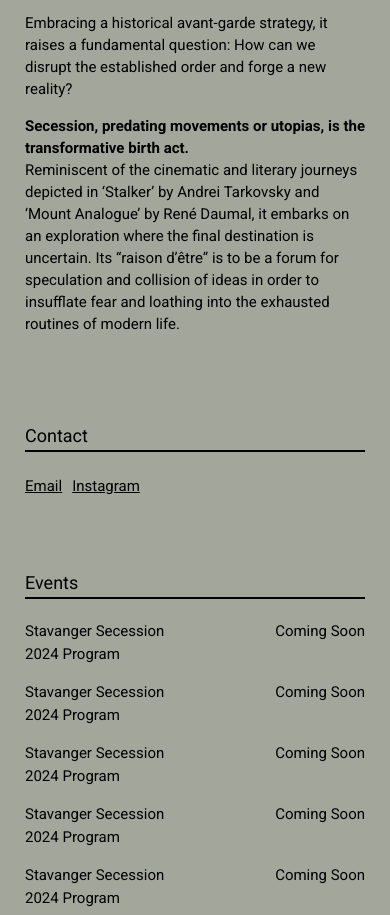
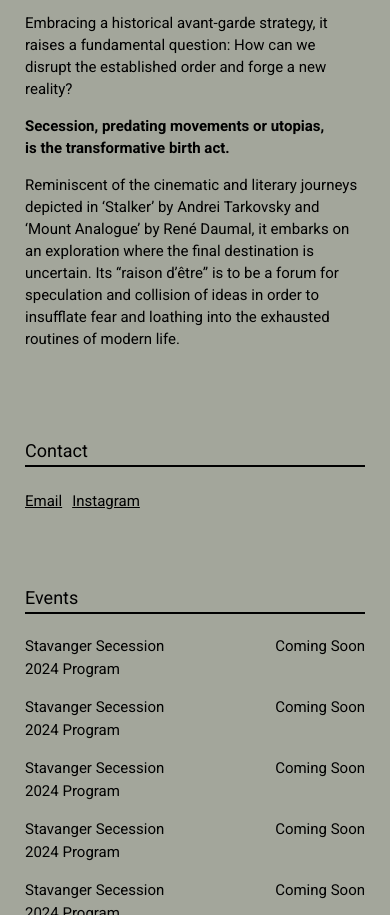
Before and after one commit to LukasMosser/stavanger_secession_2024, a plain HTML site: page index_mobile.html in a window 390 px wide. Shown: the part 1105-2020 px from the top of the page. Drawn offline with Linux system fonts and the light colour scheme; no server answers.

Commit message:
added bold on mobile

```diff
--- a/index_mobile.html
+++ b/index_mobile.html
@@ -43,7 +43,10 @@
 
         <p>Embracing a historical avant-garde strategy, it raises a fundamental question: How can we disrupt the established order and forge a new reality?</p>
 
-        <b>Secession, predating movements or utopias, is the transformative birth act.</b>
+        <p><b>Secession, predating movements or utopias,<br>
+            is the transformative birth act.</b></p>
+        <p> </p>
+
         <p>Reminiscent of the cinematic and literary journeys depicted in ‘Stalker’ by Andrei Tarkovsky and ‘Mount Analogue’ by René Daumal, it embarks on an exploration where the final destination is uncertain. Its “raison d’être” is to be a forum for speculation and collision of ideas in order to insufflate fear and loathing into the exhausted routines of modern life.</p>
     </div>
 </div>
```
